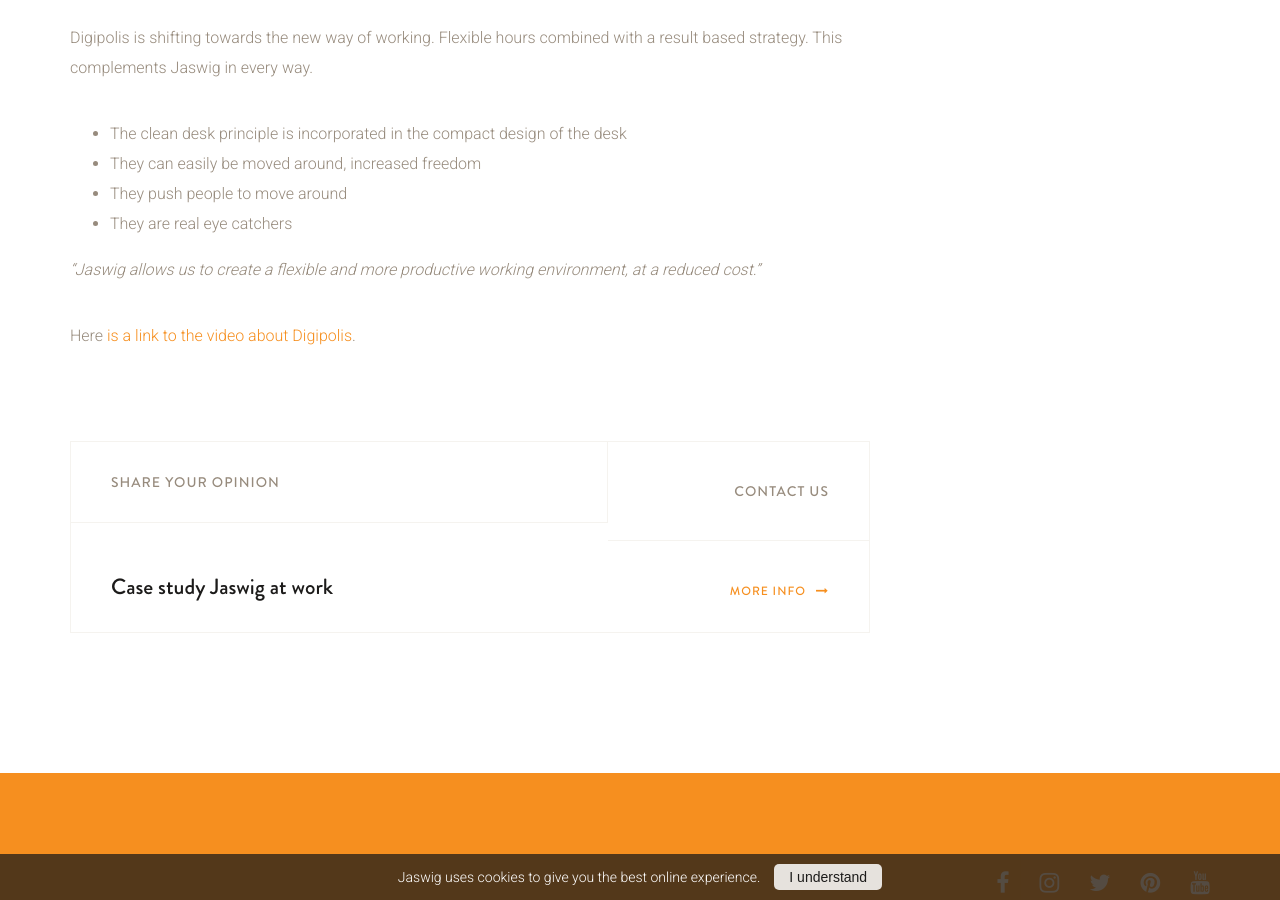
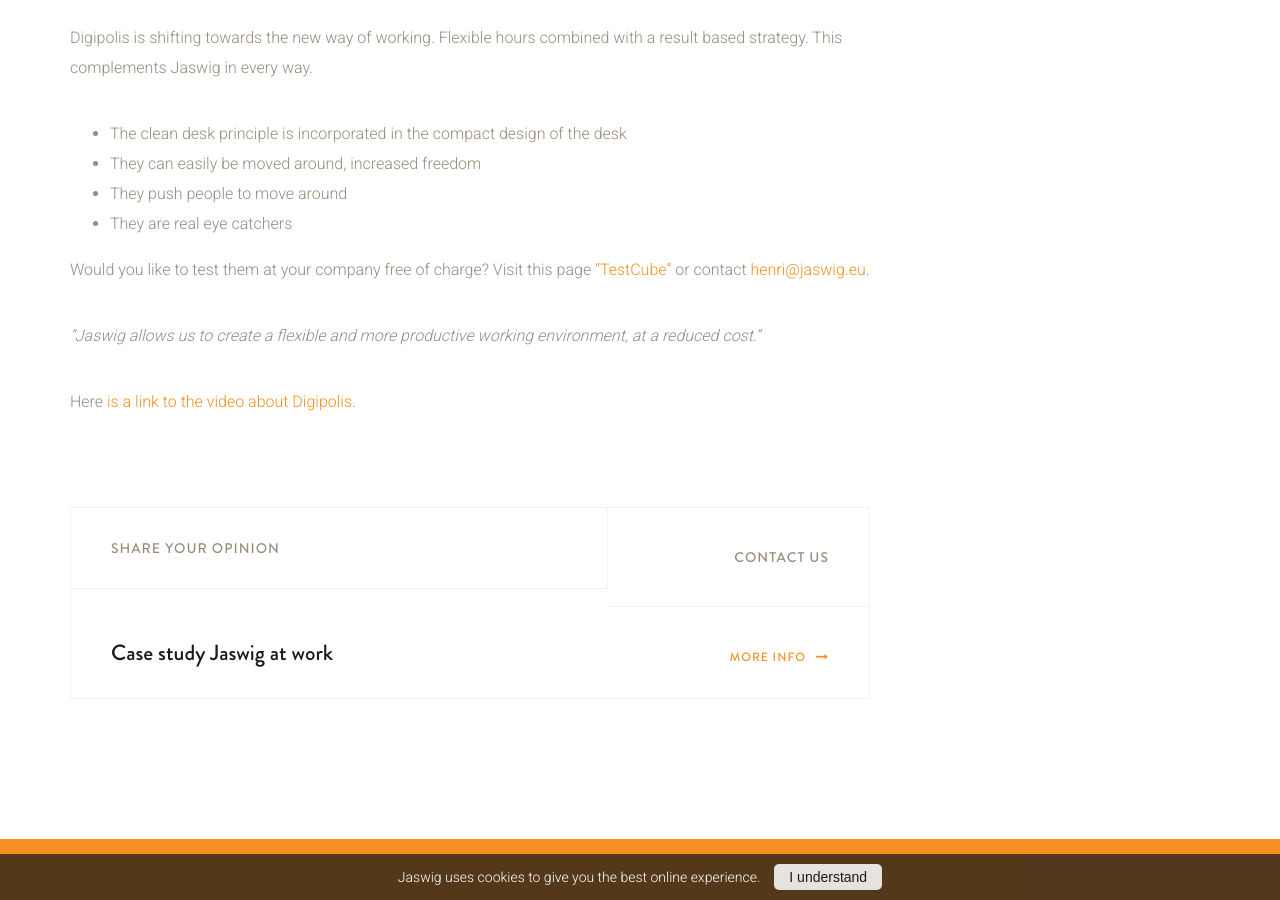
Before and after one commit to samuelrieder/jaswig.github.io, a Jekyll site: the page built from _posts/2017-02-01-casestudy-jaswig-at-work.markdown, in a window 1280 px wide and 900 px high, scrolled down 2166 px. Built offline with Jekyll 4.4.1, drawn with Linux system fonts in a browser that asks for light colours; nearby versions of some CDN libraries; part of the change alters nothing that is shown; some of the changed text lies outside the part shown.

Commit message:
Update 2017-02-01-casestudy-jaswig-at-work.markdown

```diff
--- a/_posts/2017-02-01-casestudy-jaswig-at-work.markdown
+++ b/_posts/2017-02-01-casestudy-jaswig-at-work.markdown
@@ -1,8 +1,8 @@
 ---
 layout: post
-title: "Case study Jaswig at work"
-description: How flexible standing desks are used in a work environment.
-url: /blog/2017-02-01-case-study-jaswig-at-work.markdown
+title: "Case study Digipolis at work"
+description: How flexible standing desks are used in a growing work environment.
+url: /blog/2017-02-01-case-study-jaswig-at-work.html
 date: "2017-02-01 15:10:45 +0100"
 cover: "/images/blog/Whydesignmatters5.jpg"
 thumbnail: "/images/blog/Whydesignmatters5.jpg"
@@ -71,6 +71,7 @@ based strategy. This complements Jaswig in every way.
 + They push people to move around
 + They are real eye catchers
 
+Would you like to test them at your company free of charge? Visit this page ["TestCube"](http://www.jaswig.be/testcube/) or contact [henri@jaswig.eu](mailto:henri@jaswig.eu).
 
 *“Jaswig allows us to create a flexible and more productive
 working environment, at a reduced cost.”*
```
